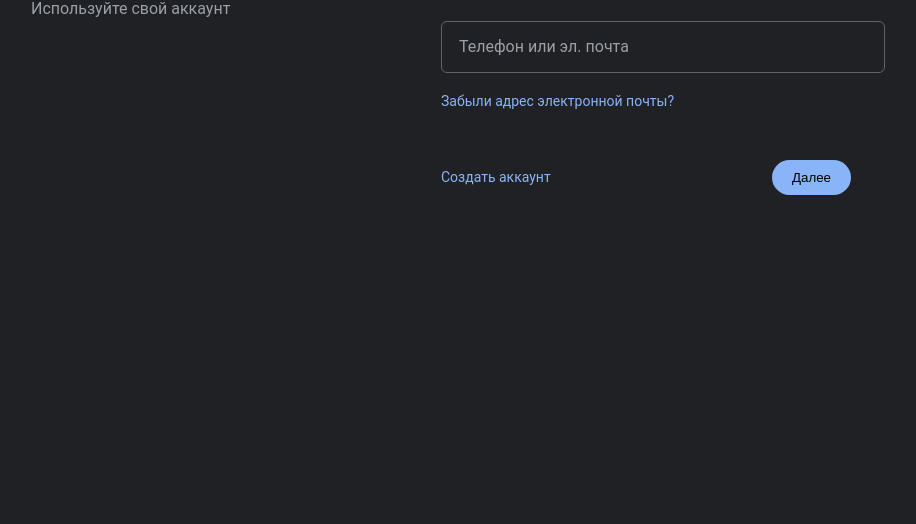
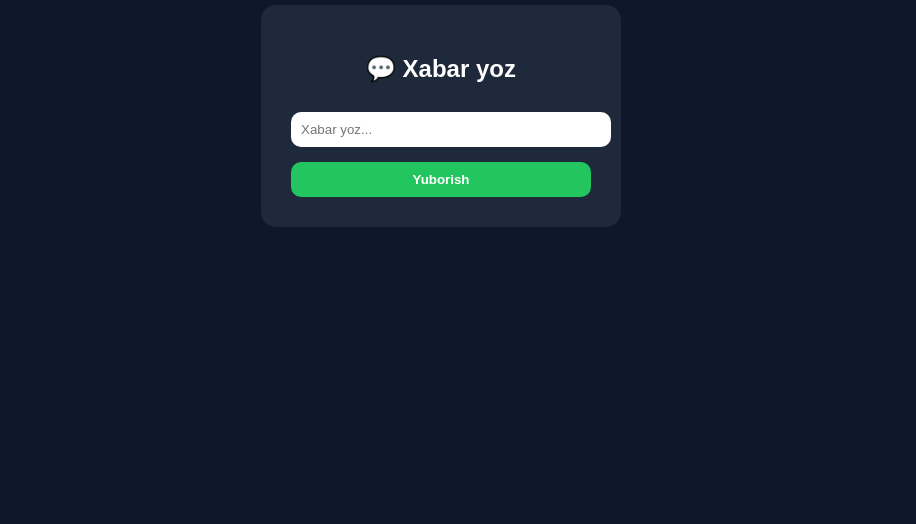
Before and after one commit to carymyradovc-byte/chat-app, a website: page index.html in a window 1280 px wide. Shown: the part 292-816 px from the top of the page, without its empty margins (199-1115 px from the left). Drawn offline with Linux system fonts and the light colour scheme.

Commit message:
index.html

```diff
--- a/index.html
+++ b/index.html
@@ -2,162 +2,69 @@
 <html>
 <head>
     <title>Chat</title>
-
     <style>
         body {
-            margin: 0;
-            height: 100vh;
-            background: #202124;
-            font-family: 'Roboto', Arial, sans-serif;
+            background: #0f172a;
+            color: white;
+            font-family: Arial;
             display: flex;
             justify-content: center;
             align-items: center;
-            color: white;
+            height: 100vh;
         }
 
-        .main {
-            width: 900px;
-            height: 500px;
-            background: #202124;
-            display: flex;
-            border-radius: 12px;
-            padding: 40px;
-            box-sizing: border-box;
-        }
-
-        .left {
-            flex: 1;
-        }
-
-        .logo {
-            font-size: 28px;
-            font-weight: bold;
-            margin-bottom: 20px;
-        }
-
-        .title {
-            font-size: 32px;
-            margin-bottom: 10px;
-        }
-
-        .subtitle {
-            color: #9aa0a6;
-        }
-
-        .right {
-            flex: 1;
-            display: flex;
-            flex-direction: column;
-            justify-content: center;
-        }
-
-        .input-group {
-            position: relative;
-            margin-bottom: 10px;
+        .box {
+            background: #1e293b;
+            padding: 30px;
+            border-radius: 15px;
+            width: 300px;
+            text-align: center;
         }
 
         input {
             width: 100%;
-            padding: 16px;
-            background: transparent;
-            border: 1px solid #5f6368;
-            border-radius: 6px;
-            color: white;
-            font-size: 16px;
-            outline: none;
+            padding: 10px;
+            border-radius: 10px;
+            border: none;
+            margin-top: 10px;
         }
 
-        input:focus {
-            border: 2px solid #8ab4f8;
-        }
-
-        label {
-            position: absolute;
-            left: 14px;
-            top: 16px;
-            color: #9aa0a6;
-            background: #202124;
-            padding: 0 4px;
-            transition: 0.2s;
-        }
-
-        input:focus + label,
-        input:not(:placeholder-shown) + label {
-            top: -8px;
-            font-size: 12px;
-            color: #8ab4f8;
-        }
-
-        .link {
-            color: #8ab4f8;
-            font-size: 14px;
-            margin: 10px 0;
+        button {
+            margin-top: 15px;
+            padding: 10px;
+            width: 100%;
+            border: none;
+            border-radius: 10px;
+            background: #22c55e;
+            color: white;
+            font-weight: bold;
             cursor: pointer;
         }
 
-        .bottom {
-            margin-top: 40px;
-            display: flex;
-            justify-content: space-between;
-            align-items: center;
+        button:hover {
+            background: #16a34a;
         }
-
-        .btn {
-            background: #8ab4f8;
-            border: none;
-            color: black;
-            padding: 10px 20px;
-            border-radius: 20px;
-            cursor: pointer;
-            font-weight: 500;
-        }
-
-        .btn:hover {
-            background: #a1c2fa;
-        }
-
     </style>
-
 </head>
 <body>
 
-<div class="main">
-
-    <div class="left">
-        <div class="logo">G</div>
-        <div class="title">Вход в Chat</div>
-        <div class="subtitle">Используйте свой аккаунт</div>
-    </div>
-
-    <div class="right">
-
-        <div class="input-group">
-            <input id="msg" placeholder=" " required>
-            <label>Телефон или эл. почта</label>
-        </div>
-
-        <div class="link">Забыли адрес электронной почты?</div>
-
-        <div class="bottom">
-            <div class="link">Создать аккаунт</div>
-            <button class="btn" onclick="send()">Далее</button>
-        </div>
-
-    </div>
-
+<div class="box">
+    <h2>💬 Xabar yoz</h2>
+    <input id="msg" placeholder="Xabar yoz..." />
+    <button onclick="send()">Yuborish</button>
 </div>
 
 <script>
 function send() {
-    const message = document.getElementById("msg").value;
-
-    fetch('/send', {
-        method: 'POST',
-        headers: { 'Content-Type': 'application/json' },
-        body: JSON.stringify({ message })
+    fetch("/send", {
+        method: "POST",
+        headers: {
+            "Content-Type": "application/json"
+        },
+        body: JSON.stringify({
+            message: document.getElementById("msg").value
+        })
     });
-
-    alert("Yuborildi!");
 }
 </script>
 
```
